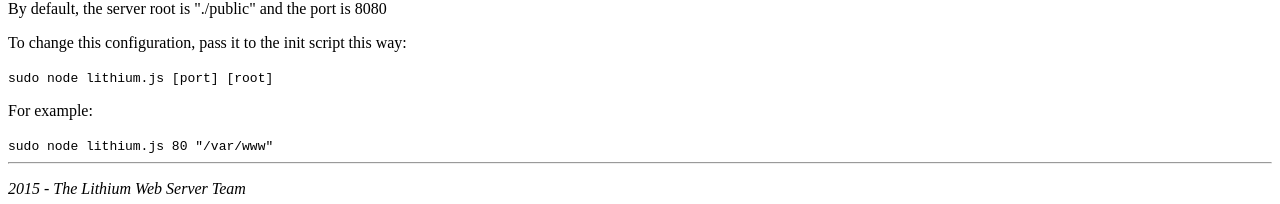
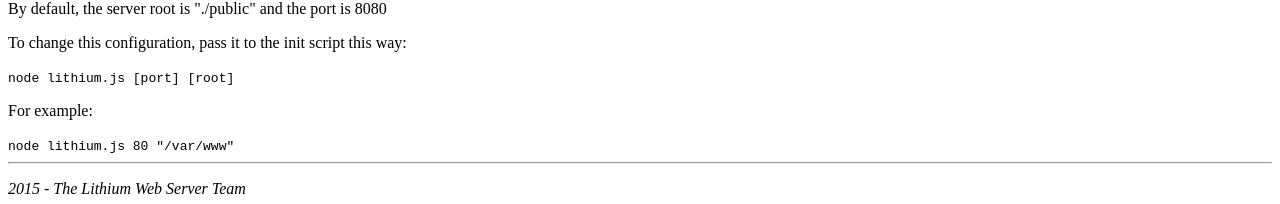
Before and after one commit to MarcosRZ/lithium-web-server, a website: page public/index.html in a window 1280 px wide. Shown: the part 132-336 px from the top of the page. Drawn offline with Linux system fonts and the light colour scheme.

Commit message:
Minor changes in default public page index.html

```diff
--- a/public/index.html
+++ b/public/index.html
@@ -6,9 +6,9 @@
 	<p>This is the Welcome webpage for this server!</p>
 	<p>By default, the server root is "./public" and the port is 8080</p>
 	<p>To change this configuration, pass it to the init script this way:</p>
-	<code>sudo node lithium.js [port] [root]</code>
+	<code>node lithium.js [port] [root]</code>
 	<p>For example:</p>
-	<code>sudo node lithium.js 80 "/var/www"</code>
+	<code>node lithium.js 80 "/var/www"</code>
 	<hr>
 	<p><i>2015 - The Lithium Web Server Team</i></p>
 <body>
```
